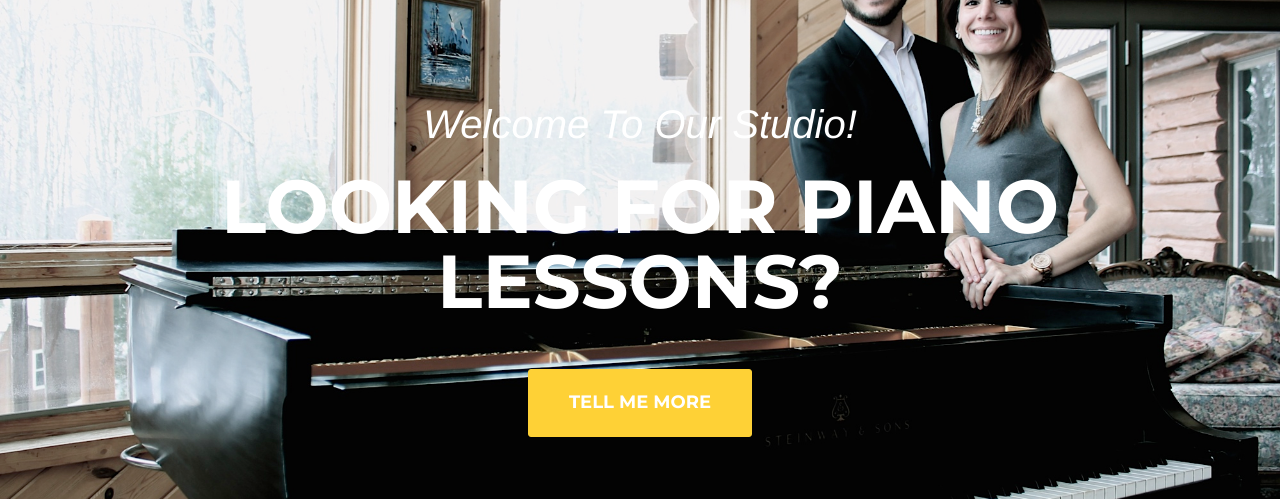
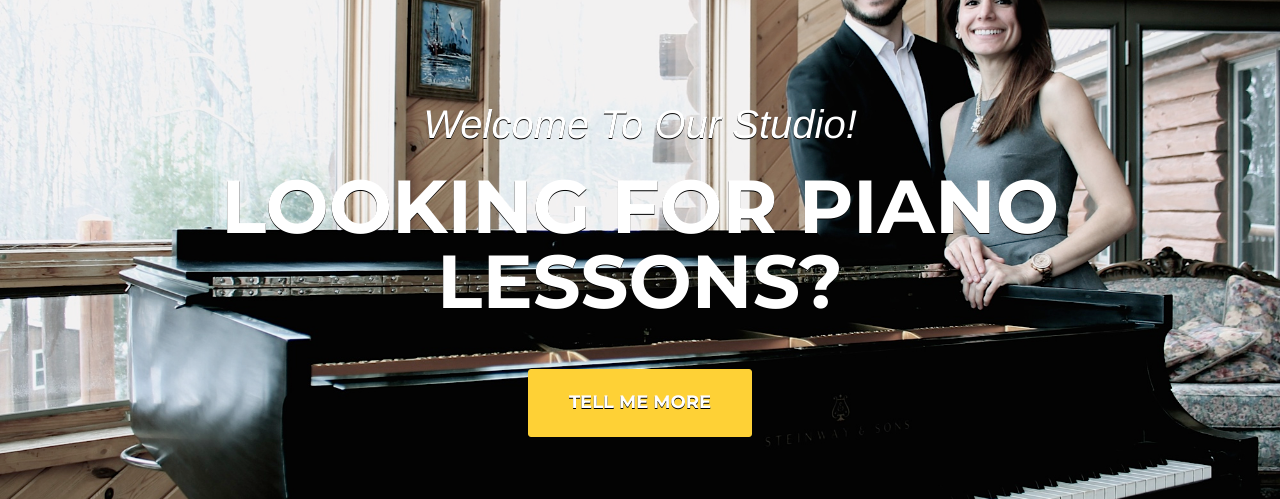
Before and after one commit to martinhenrylester/uwspianoschool, a Jekyll site: the page built from index.html, in a window 1280 px wide. Shown: the part 196-695 px from the top of the page. Built offline with Jekyll 4.4.1, drawn with Linux system fonts in a browser that asks for light colours; some web fonts are replaced.

Commit message:
Add shadow to header text

```diff
--- a/_includes/css/agency.css
+++ b/_includes/css/agency.css
@@ -281,6 +281,7 @@ header {
 header .intro-text {
     padding-top: 100px;
     padding-bottom: 50px;
+    text-shadow: 0 1px black;
 }
 
 header .intro-text .intro-lead-in {
```
